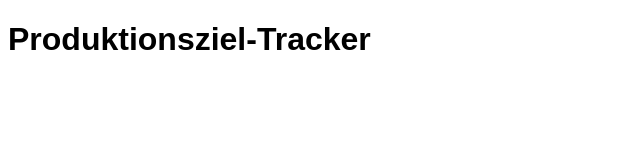
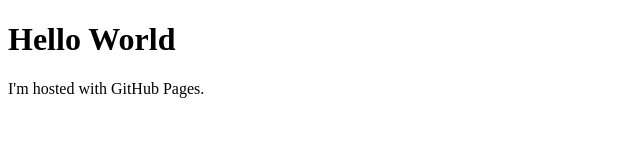
Before and after one commit to soda-baer/produktion, a plain HTML site: page index.html in a window 1280 px wide. Shown: the whole page, without its empty margins (0-640 px from the left). Drawn offline with Linux system fonts and the light colour scheme.

Commit message:
Update index.html

```diff
--- a/index.html
+++ b/index.html
@@ -1,12 +1,7 @@
 <!DOCTYPE html>
 <html>
-<head>
-    <title>Produktionsziel-Tracker</title>
-    <link rel="stylesheet" href="styles.css">
-</head>
 <body>
-    <h1>Produktionsziel-Tracker</h1>
-    <!-- Hier kommen deine Formularfelder, Dropdowns usw. -->
-    <script src="script.js"></script>
+<h1>Hello World</h1>
+<p>I'm hosted with GitHub Pages.</p>
 </body>
 </html>
```
